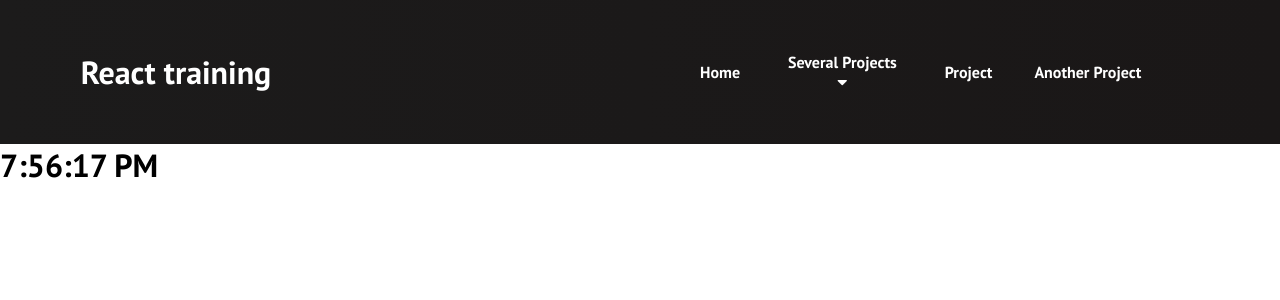
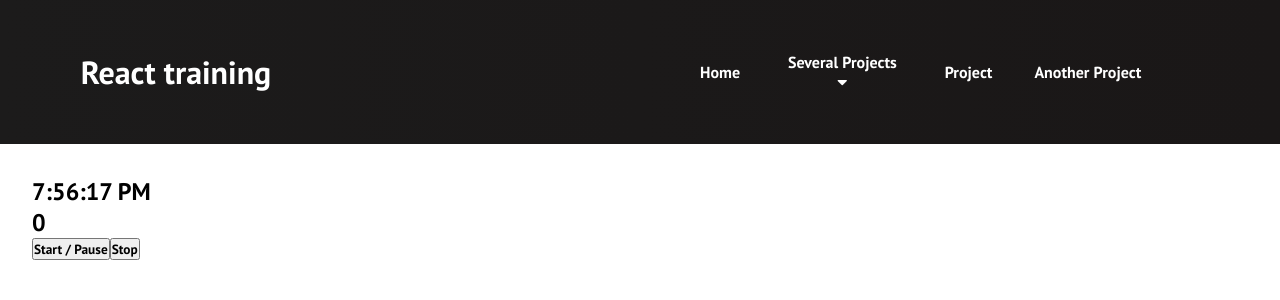
Before and after one commit to binarypsilocybin/project-react, a React (Create React App) app: page /marketing in a window 1280 px wide. Shown: the top 300 px of the page. Built offline with nearby package versions, Linux system fonts and the light colour scheme; the HTML template or start-up script is replaced by a standard one.

Commit message:
Created new stopwatch and refactored clock

```diff
--- a/src/components/pages/Marketing.js
+++ b/src/components/pages/Marketing.js
@@ -1,8 +1,8 @@
 import React, { useState, useEffect } from 'react';
 import '../../App.css';
 
-export default function Clock() {
-
+export default function Clocks() {
+  function Clock(){
   const [date, setDate] = useState(new Date())
   useEffect(() => {
     const intervalId = setInterval(()=>{
@@ -12,6 +12,49 @@ export default function Clock() {
       clearInterval(intervalId);
     }
   },[])
-  return <h1>{date.toLocaleTimeString()}</h1>
 
+
+  return <>
+    <h1>{date.toLocaleTimeString()}</h1>
+  </>
+
+  }
+
+  function StopWatch(){
+    const [counter, setCounter] = useState(0);
+    const [running, setRunning] = useState(false);
+
+    useEffect(()=>{
+      if(running){
+        const timerId = setTimeout(()=>{
+          setCounter(prevCounter => prevCounter + 1)
+        },1000);
+        return () => {
+          clearTimeout(timerId)
+        }
+      }
+    })
+    function handleToggleClick(){
+      setRunning(prevRunning => !prevRunning)
+    }
+    function handleStopClick(){
+      setCounter(0);
+      setRunning(false)
+    }
+    return <>
+    <h2>{counter}</h2>
+    <button onClick={handleToggleClick}>Start / Pause</button>
+    <button onClick={handleStopClick}>Stop</button>
+    </>
+  }
+
+  return(
+
+    <section className="clock-project">
+      <div className="wrapper">
+        <Clock />
+        <StopWatch />
+      </div>
+    </section>
+  )
 }
```
